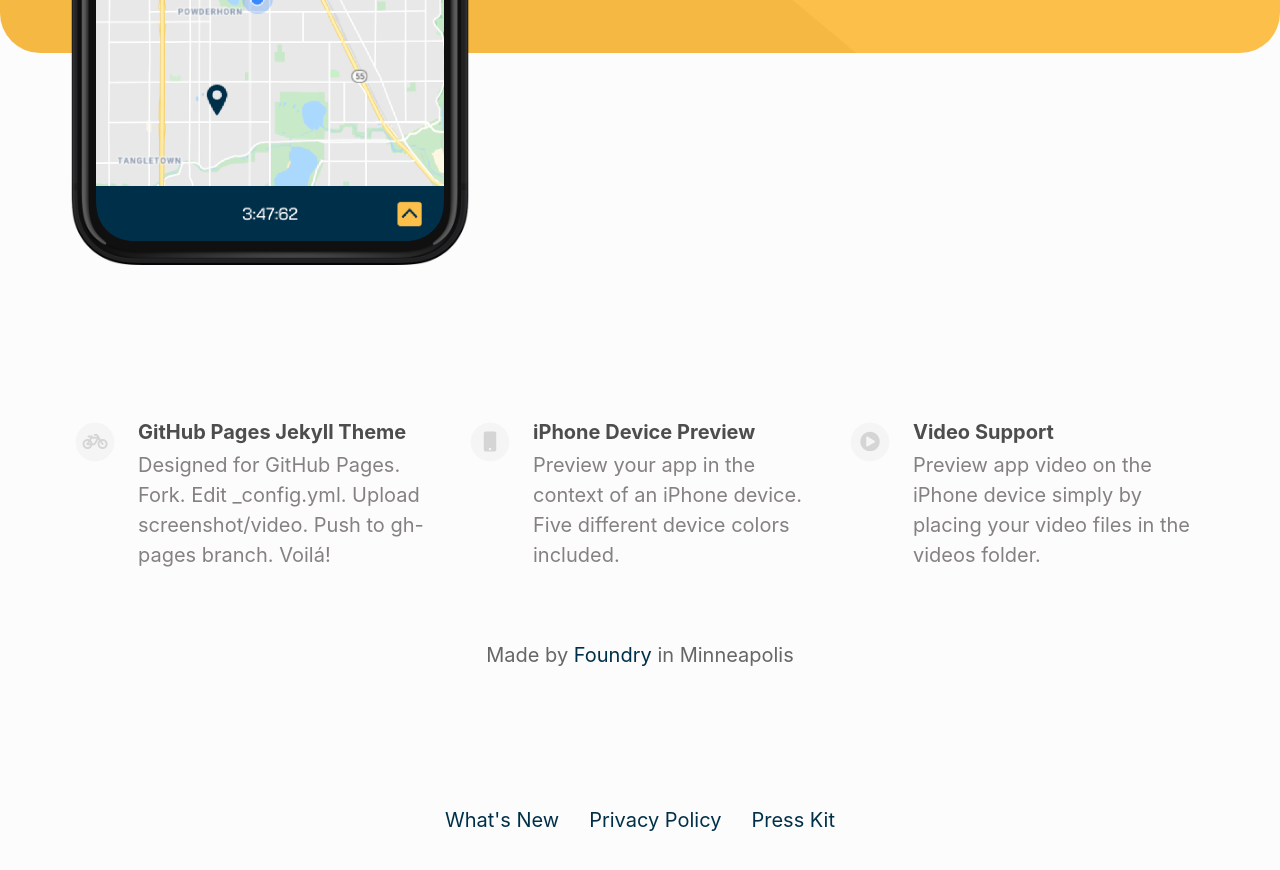
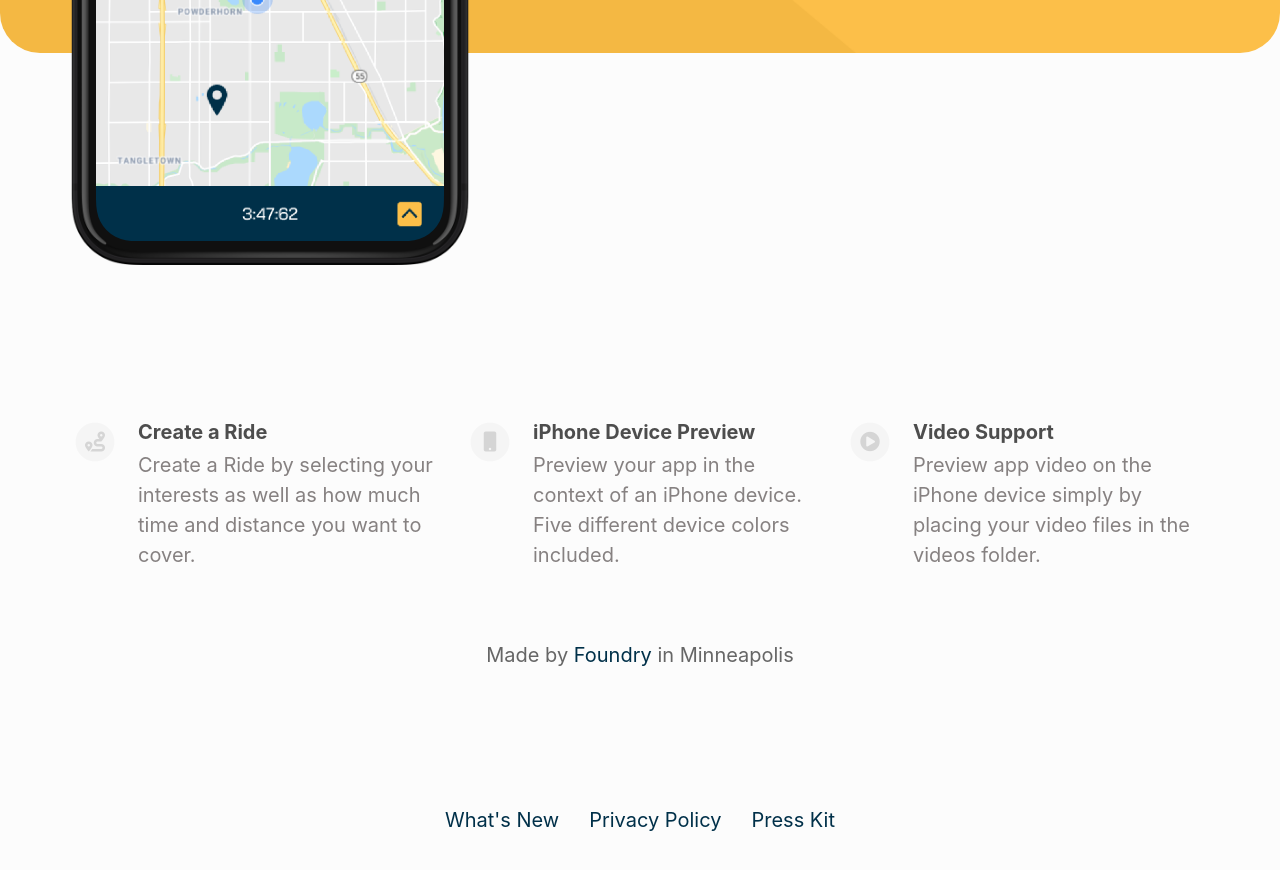
Before and after one commit to emilbaehr/automatic-app-landing-page, a Jekyll site: the page built from index.html, in a window 1280 px wide and 900 px high, scrolled down 662 px. Shown: the top 870 px of the window. Built offline with Jekyll 4.4.1, drawn with Linux system fonts in a browser that asks for light colours; nearby versions of some CDN libraries; some web fonts are replaced.

Commit message:
Feature 1

```diff
--- a/_config.yml
+++ b/_config.yml
@@ -27,9 +27,9 @@ your_city                                 : Minneapolis
 # Feature List                            Edit, add or remove features to be presented.
 features                                  :
 
-  - title                                 : GitHub Pages Jekyll Theme
-    description                           : Designed for GitHub Pages. Fork. Edit _config.yml. Upload screenshot/video. Push to gh-pages branch. Voilá!
-    fontawesome_icon_name                 : bicycle
+  - title                                 : Create a Ride
+    description                           : Create a Ride by selecting your interests as well as how much time and distance you want to cover.
+    fontawesome_icon_name                 : route
 
   - title                                 : iPhone Device Preview
     description                           : Preview your app in the context of an iPhone device. Five different device colors included.
```
